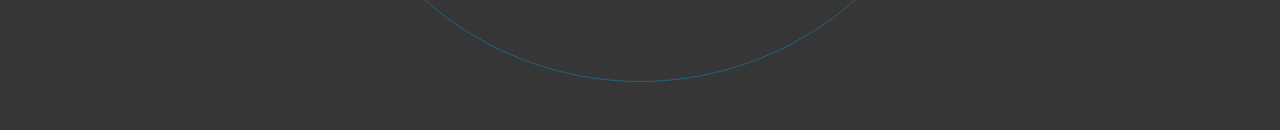
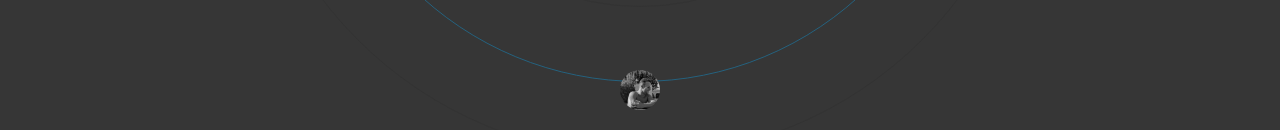
Before and after one commit to slajara/portfolio-slajara, a Next.js app: page / in a window 1280 px wide. Shown: the part 670-800 px from the top of the page. Built offline with nearby package versions, Linux system fonts and the light colour scheme.

Commit message:
change color bar

```diff
--- a/app/layout.tsx
+++ b/app/layout.tsx
@@ -5,7 +5,7 @@ import "./globals.css";
 const inter = Inter({ subsets: ["latin"] });
 
 export const metadata: Metadata = {
-  title: "SLajara Portfolio",
+  title: "Lajara's Portfolio",
   description: "Generated by Samuel Lajara",
 };
 
@@ -16,7 +16,12 @@ export default function RootLayout({
 }>) {
   return (
     <html lang="en">
-      <body className="bg-[#363636] text-white h-screen snap-y snap-mandatory overflow-scroll z-0">{children}</body>
+      <body
+        className="bg-[#363636] text-white h-screen snap-y snap-mandatory overflow-y-scroll
+      overflow-x-hidden z-0 scrollbar scrollbar-thumb-[#0AABF7]/80"
+      >
+        {children}
+      </body>
     </html>
   );
 }
--- a/app/page.tsx
+++ b/app/page.tsx
@@ -5,6 +5,8 @@ import Header from "@/components/Header";
 import Hero from "@/components/Hero";
 import Projects from "@/components/Projects";
 import Skills from "@/components/Skills";
+import Image from "next/image";
+import Link from "next/link";
 
 export default function Home() {
   return (
@@ -35,6 +37,21 @@ export default function Home() {
         <Contact />
       </section>
 
+      <Link href="#hero">
+      <div className="sticky bottom-5 w-full cursor-pointer">
+        <div className="flex items-center justify-center">
+         <Image
+            priority={true}
+            src="/me.jpg"
+            alt=""
+            width={100}
+            height={100}
+            className="h-10 w-10 rounded-full filter grayscale hover:grayscale-0 cursor-pointer"
+          />
+        </div>
+      </div>
+      </Link>
+
     </main>
   );
 }
--- a/components/Experience.tsx
+++ b/components/Experience.tsx
@@ -15,7 +15,7 @@ function Experience() {
         Experience
       </h3>
 
-      <div className="w-full flex space-x-5 overflow-x-scroll p-10 snap-x snap-mandatory">
+      <div className="w-full flex space-x-5 overflow-x-scroll p-10 snap-x snap-mandatory scrollbar scrollbar-thumb-[#0AABF7]/80">
         <ExperienceCard />
         <ExperienceCard />
         <ExperienceCard />
--- a/components/Header.tsx
+++ b/components/Header.tsx
@@ -2,6 +2,7 @@
 
 import { SocialIcon } from "react-social-icons";
 import { motion } from "framer-motion";
+import Link from "next/link";
 
 function Header() {
   return (
@@ -34,6 +35,9 @@ function Header() {
         />
       </motion.div>
 
+
+
+      <Link href="#contact">
       <motion.div
         initial={{
           x: 500,
@@ -50,6 +54,7 @@ function Header() {
         }}
         className="flex flex-row items-center text-gray-300 cursor-pointer"
       >
+
           <SocialIcon
             className="cursor-pointer"
             network="email"
@@ -60,7 +65,9 @@ function Header() {
           <p className="uppercase hiden md:inline-flex text-sm text-gray-400">
             Get In Touch
           </p>
+
       </motion.div>
+      </Link>
     </div>
   );
 }
--- a/components/Projects.tsx
+++ b/components/Projects.tsx
@@ -14,7 +14,7 @@ function Projects() {
       <h3 className="absolute top-2 uppercase tracking-[20px] text-gray-500 text-2xl">
         Projects
       </h3>
-      <div className="relative w-full flex overflow-x-scroll overflow-y-hidden snap-x snap-mandatory z-20">
+      <div className="relative w-full flex overflow-x-scroll overflow-y-hidden snap-x snap-mandatory z-20 scrollbar scrollbar-thumb-[#0AABF7]/50">
         {projects.map((project, index) => (
           <div
             key={index}
--- a/package.json
+++ b/package.json
@@ -25,6 +25,7 @@
     "eslint": "^8",
     "eslint-config-next": "14.2.4",
     "postcss": "^8",
+    "tailwind-scrollbar": "^3.1.0",
     "tailwindcss": "^3.4.1",
     "typescript": "^5"
   }
--- a/tailwind.config.ts
+++ b/tailwind.config.ts
@@ -15,6 +15,6 @@ const config: Config = {
       },
     },
   },
-  plugins: [],
+  plugins: [ require('tailwind-scrollbar'),],
 };
 export default config;
```
Also changed, not shown: 1 other file (tests, documents, lock files or other folders). Lines whose indentation alone changed are shown as unchanged.
